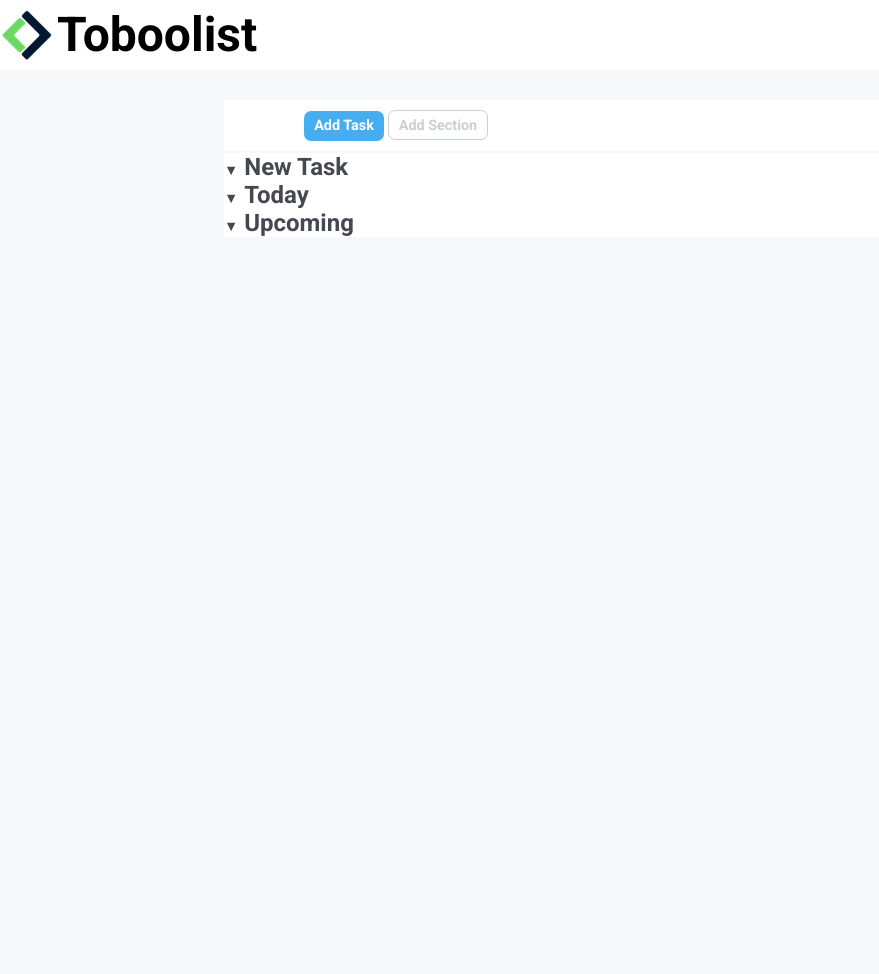
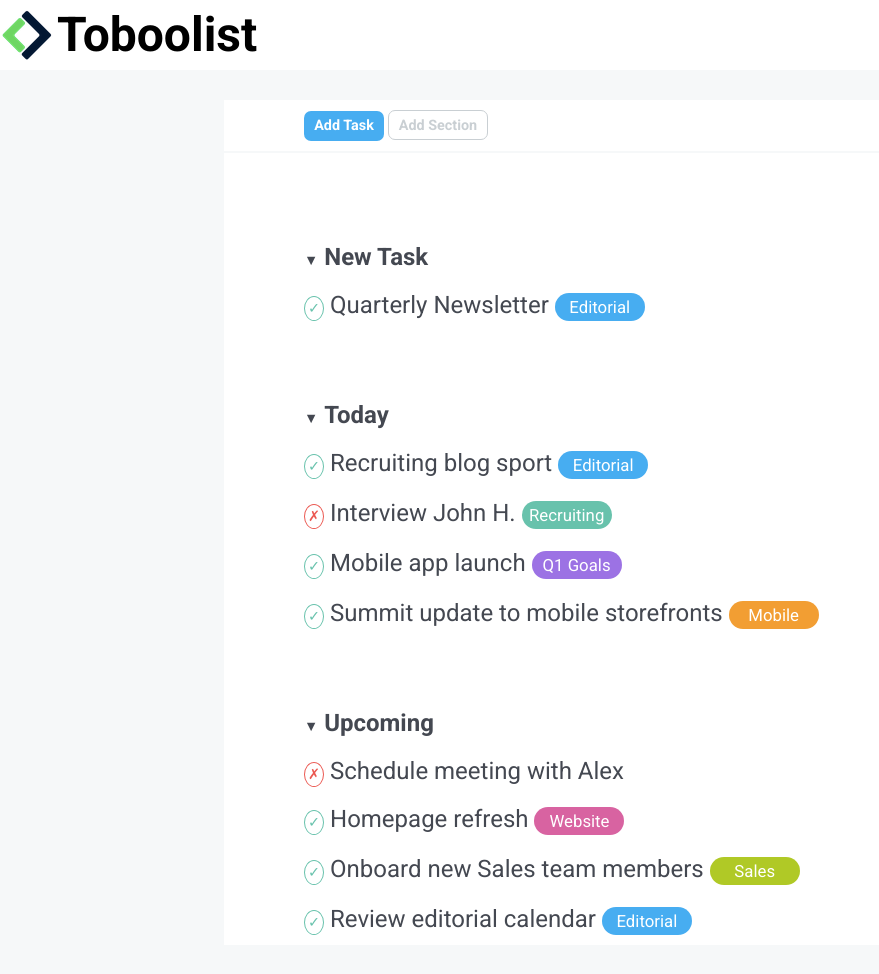
Before and after one commit to simoneluca00/html-css-toboolist, a plain HTML site: page index.html in a window 1280 px wide. Shown: the whole page, without its empty margins (0-879 px from the left). Before the commit the page ends 800 px from the top, so only its background shows below. Drawn offline with Linux system fonts and the light colour scheme.

Commit message:
esercizio completato

```diff
--- a/asset/css/style.css
+++ b/asset/css/style.css
@@ -52,13 +52,33 @@ h1,
     padding: 10px 80px;
 }
 
+.bg-green{
+    background-color: #68c2ac;
+}
+
+.bg-violet{
+    background-color: #9c72e4;
+}
+
+.bg-orange{
+    background-color: #f29e33;
+}
+
+.bg-fuxia{
+    background-color: #d863a1;
+}
+
+.bg-lightgreen{
+    background-color: #b0c926;
+}
+
 /* UTILITY */
 
-#container-add{
+#container-buttons{
     border-bottom: 2px solid #f6f8f9;
 }
 
-.button-add{
+.buttons-add{
     width: 80%;
 }
 
@@ -73,12 +93,46 @@ h1,
     color: #c9cfd3;
 }
 
+ul > li {
+    margin-top: 20px;
+}
+
 ul > li:before{
     content: '\25BC';
     font-size: 0.6em;
 }
 
-ul > li{
+.tasks{
     font-size: 1.5em;
     color: #444851;
+    margin-top: 80px;
 }
+
+.check:before{
+    content: '\2713';
+    color: #68c2ac;
+    border: 1px solid #68c2ac;
+    border-radius: 50%;
+    padding: 3px;
+}
+
+.check .cross{
+    font-size: 21px;
+}
+
+.cross:before{
+    content: '\2717';
+    color: #eb5952;
+    border: 1px solid #eb5952;
+    border-radius: 50%;
+    padding: 3px;
+}
+
+.category {
+    display: inline-block;
+    width: 90px;
+    text-align: center;
+    padding: 4px;
+    border-radius: 15px;
+    font-size: 0.7em;
+}
--- a/index.html
+++ b/index.html
@@ -15,15 +15,17 @@
 
 <body>
 
+    <!-- Intestazione e logo -->
     <header class="bg-white">
         <img id="logo" src="./asset/img/logo copia.png" alt="logo di Toboolist">
         <h1>Toboolist</h1>
     </header>
 
+    <!-- Buttons -->
     <main class="bg-white">
 
-        <div id="container-add">
-            <div class="button-add p-left80">
+        <div id="container-buttons">
+            <div class="buttons-add p-left80">
 
                 <div class="add-task bg-blue f-white b-radius7">
                     <strong> Add Task </strong>
@@ -36,19 +38,82 @@
             </div>
         </div>
 
-        <div class="container-list">
+        <!-- Lista -->
+        <div class="p-left80">
             <ul type="none">
 
-                <li>
+                <li class="tasks">
                     <strong>New Task</strong>
+
+                    <ul type="none">
+                        <li class="check">
+                            Quarterly Newsletter
+                            <span class="category bg-blue f-white">Editorial</span>
+                        </li>
+                    </ul>
                 </li>
 
-                <li>
+                <li class="tasks">
                     <strong>Today </strong>
+
+                    <ul type="none">
+                        <li class="check">
+                            Recruiting blog sport
+                            <span class="category bg-blue f-white">Editorial</span>
+                        </li>
+                    </ul>
+
+                    <ul type="none">
+                        <li class="cross">
+                            Interview John H.
+                            <span class="category bg-green f-white">Recruiting</span>
+                        </li>
+                    </ul>
+
+                    <ul type="none">
+                        <li class="check">
+                            Mobile app launch
+                            <span class="category bg-violet f-white">Q1 Goals</span>
+                        </li>
+                    </ul>
+
+                    <ul type="none">
+                        <li class="check">
+                            Summit update to mobile storefronts
+                            <span class="category bg-orange f-white">Mobile</span>
+                        </li>
+                    </ul>
                 </li>
 
-                <li>
+                <li class="tasks">
                     <strong>Upcoming </strong>
+
+                    <ul type="none">
+                        <li class="cross">
+                            Schedule meeting with Alex
+                        </li>
+                    </ul>
+
+                    <ul type="none">
+                        <li class="check">
+                            Homepage refresh
+                            <span class="category bg-fuxia f-white">Website</span>
+                        </li>
+                    </ul>
+
+                    <ul type="none">
+                        <li class="check">
+                            Onboard new Sales team members
+                            <span class="category bg-lightgreen f-white">Sales</span>
+                        </li>
+                    </ul>
+
+                    <ul type="none">
+                        <li class="check">
+                            Review editorial calendar
+                            <span class="category bg-blue f-white">Editorial</span>
+                        </li>
+                    </ul>
                 </li>
 
             </ul>
```
